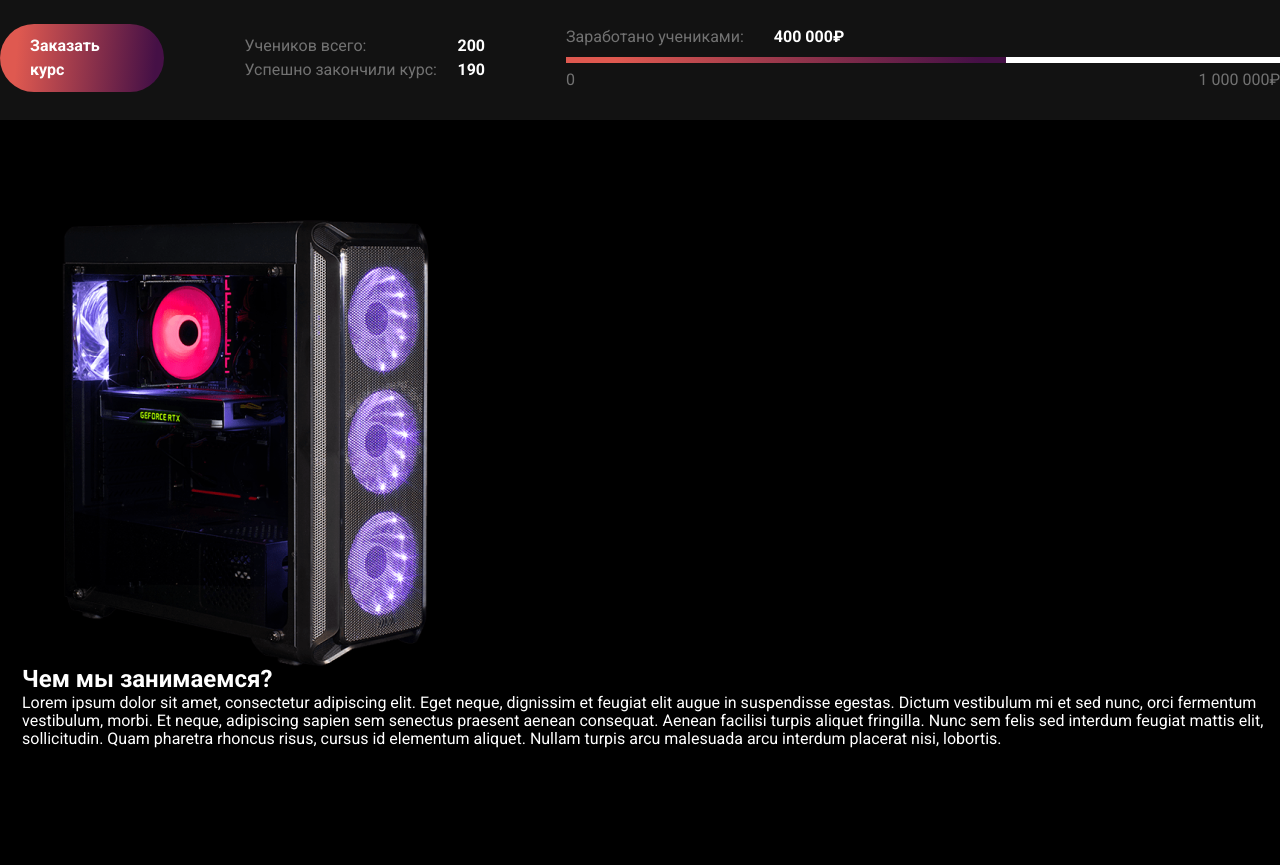
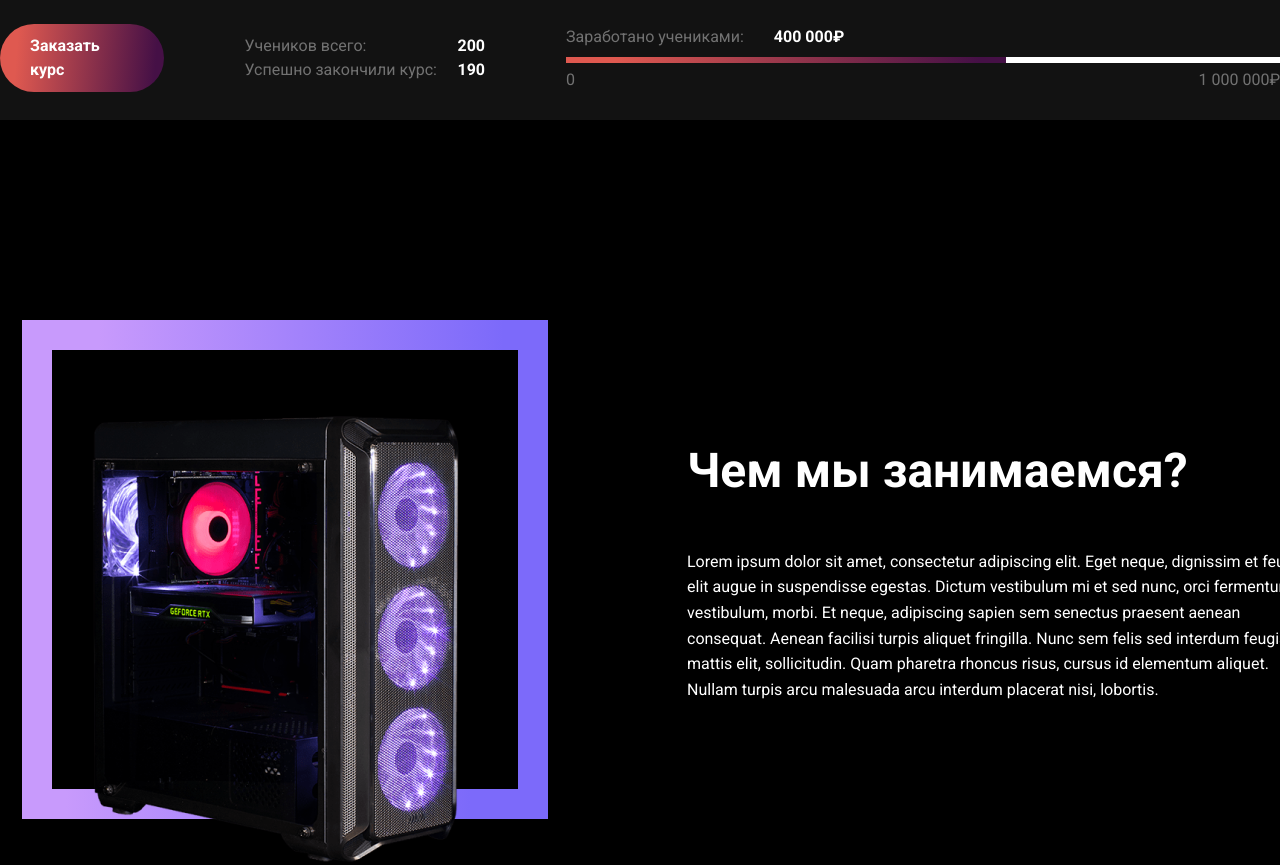
Before and after one commit to Boguszz/online-course, a plain HTML site: page index.html in a window 1280 px wide. Shown: the part 840-1705 px from the top of the page. Drawn offline with nearby package versions, Linux system fonts and the light colour scheme.

Commit message:
SASS
1. Секция чем мы занимаемся

```diff
--- a/index.html
+++ b/index.html
@@ -136,12 +136,12 @@
         </section>
 
         <!-- Секция чем мы занимаемся? -->
-        <section class="section">
+        <section class="section section--about">
             <div class="container">
                 <div class="about">
                     <!-- Картинка -->
-                    <div class="about__images">
-                        <div class="about__wrapper">
+                    <div class="about__wrapper">
+                        <div class="about__images">
                             <picture>
                                 <source
                                     srcset="
--- a/sass/components/section/_module.scss
+++ b/sass/components/section/_module.scss
@@ -1,3 +1,7 @@
 .section {
   @include section();
+
+  &--about {
+    @include section($top: 200px);
+  }
 }
--- a/sass/components/title/_module.scss
+++ b/sass/components/title/_module.scss
@@ -0,0 +1,5 @@
+.title {
+  font-weight: 700;
+  font-size: 48px;
+  line-height: 1.4;
+}
--- a/sass/layout/about/_module.scss
+++ b/sass/layout/about/_module.scss
@@ -0,0 +1,32 @@
+.about {
+  display: flex;
+  justify-content: space-between;
+}
+
+.about__wrapper {
+  position: relative;
+  width: 526px;
+  height: 499px;
+  border: 30px solid transparent;
+  border-image: linear-gradient(94.26deg, #c89afc 9.51%, #7c6afa 90.23%);
+  border-image-slice: 1;
+}
+
+.about__images {
+  position: absolute;
+  left: 0;
+  top: 66px;
+}
+
+.about__meta {
+  flex-basis: calc((100% - 30px) / 2);
+  align-self: center;
+}
+
+.about__title {
+  margin-bottom: 45px;
+}
+
+.about__description {
+  @include text($height: 1.6);
+}
```
Also changed, not shown: css/main.css, css/main.min.css, 2 other files.
